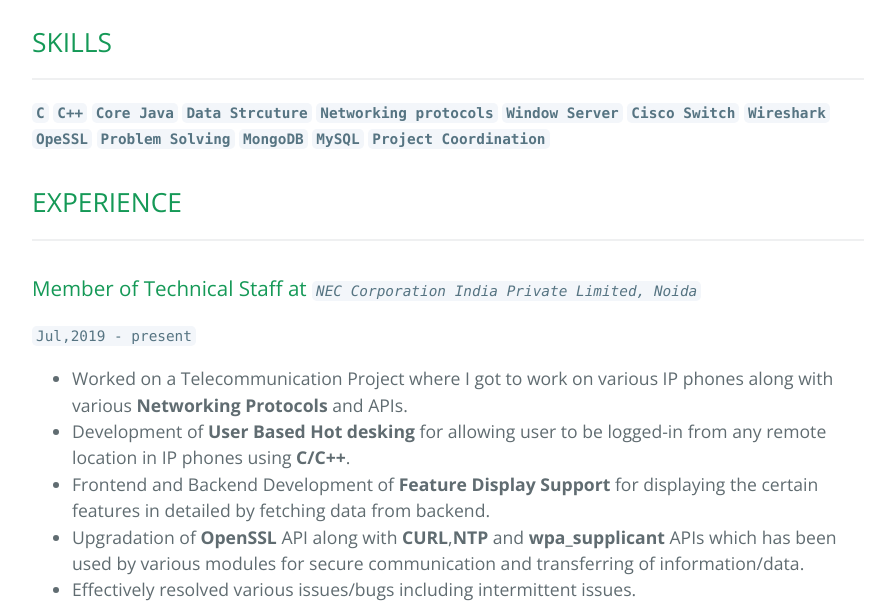
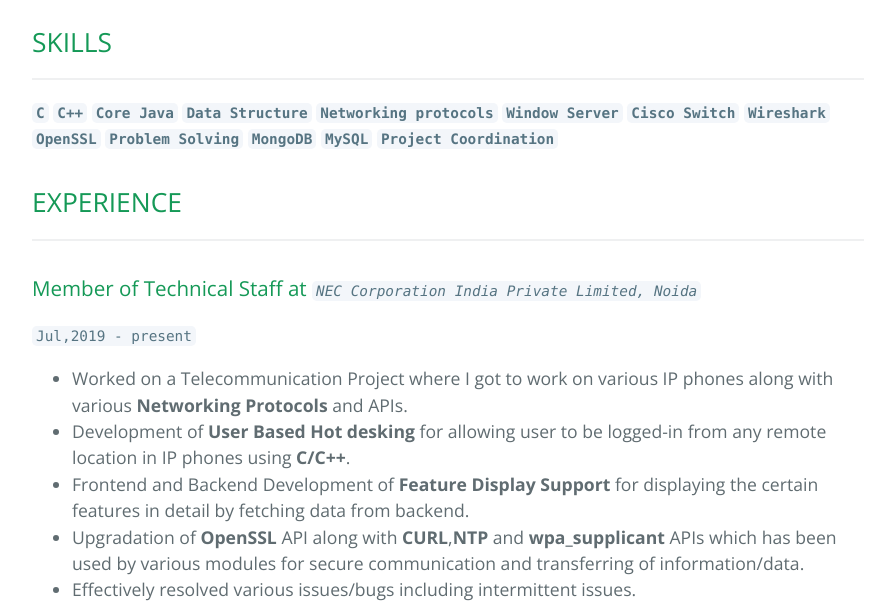
Before and after one commit to ImAshishRastogi/Resume, a Jekyll site: the page built from index.md, in a window 1280 px wide and 900 px high, scrolled down 397 px. Shown: the part 155-762 px from the top of the window, without its empty margins (192-1087 px from the left). Built offline with Jekyll 4.4.1, drawn with Linux system fonts in a browser that asks for light colours.

Commit message:
Update index.md

```diff
--- a/index.md
+++ b/index.md
@@ -12,7 +12,7 @@ and a proactive demeanor.**
 
 ## SKILLS
 ---
-**`C`** **`C++`** **`Core Java`** **`Data Strcuture`** **`Networking protocols`** **`Window Server`** **`Cisco Switch`** **`Wireshark`** **`OpeSSL`** **`Problem Solving`** **`MongoDB`** **`MySQL`** **`Project Coordination`**
+**`C`** **`C++`** **`Core Java`** **`Data Structure`** **`Networking protocols`** **`Window Server`** **`Cisco Switch`** **`Wireshark`** **`OpenSSL`** **`Problem Solving`** **`MongoDB`** **`MySQL`** **`Project Coordination`**
 
 ## EXPERIENCE
 ---
@@ -20,7 +20,7 @@ and a proactive demeanor.**
 `Jul,2019 - present`
  - Worked on a Telecommunication Project where I got to work on various IP phones along with various **Networking Protocols** and APIs.
  - Development of **User Based Hot desking** for allowing user to be logged-in from any remote location in IP phones using **C/C++**.
- - Frontend and Backend Development of **Feature Display Support** for displaying the certain features in detailed by fetching data from backend.
+ - Frontend and Backend Development of **Feature Display Support** for displaying the certain features in detail by fetching data from backend.
  - Upgradation of **OpenSSL** API along with **CURL**,**NTP** and **wpa_supplicant** APIs which has been used by various modules for secure communication and transferring of information/data.
  - Effectively resolved various issues/bugs including intermittent issues.
  - Created various customizable **SIP** and other **networking packets** to send over network with help of **sipp** or **ColaSoft** which helped infeasibility check, development, BUG verification and UT.
```
